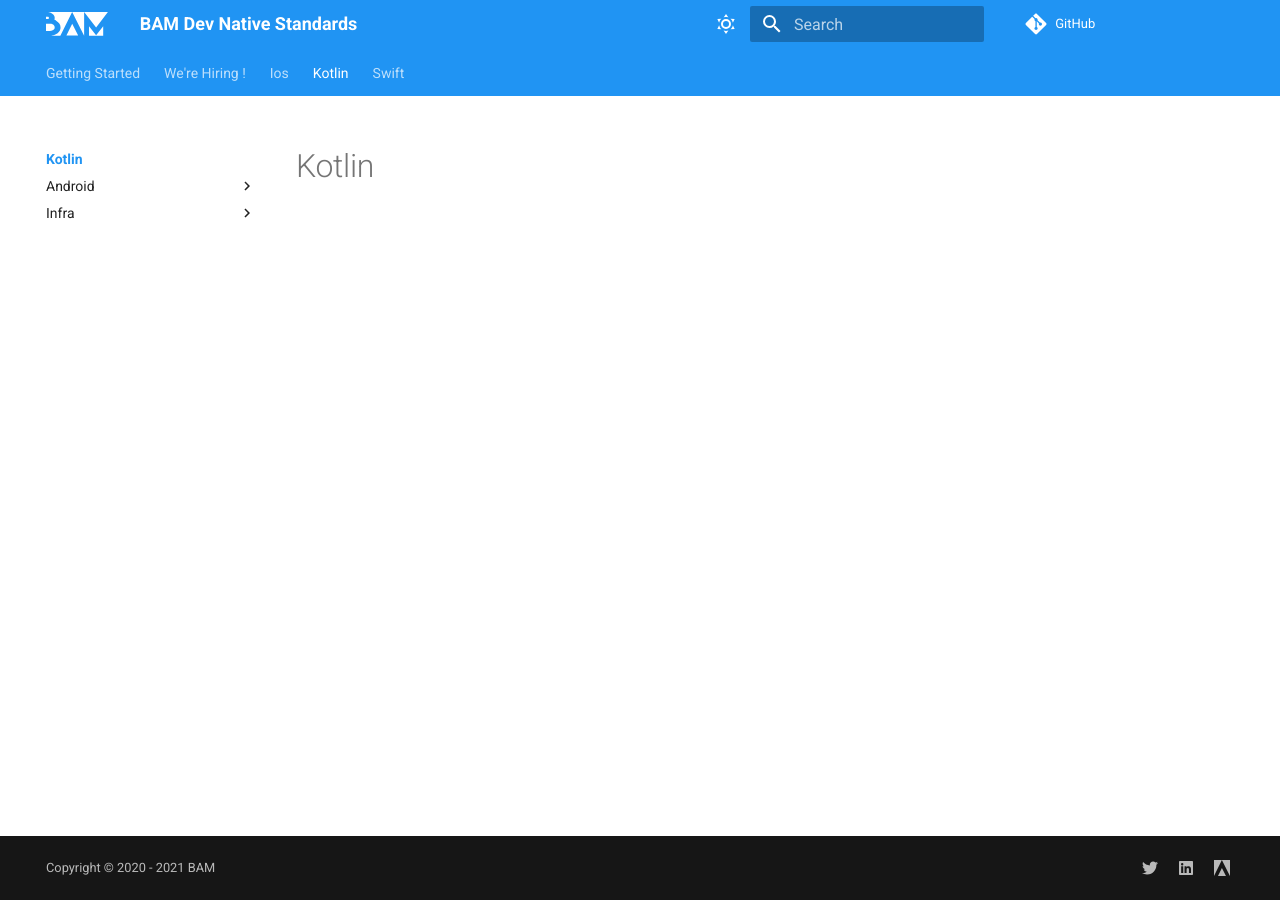
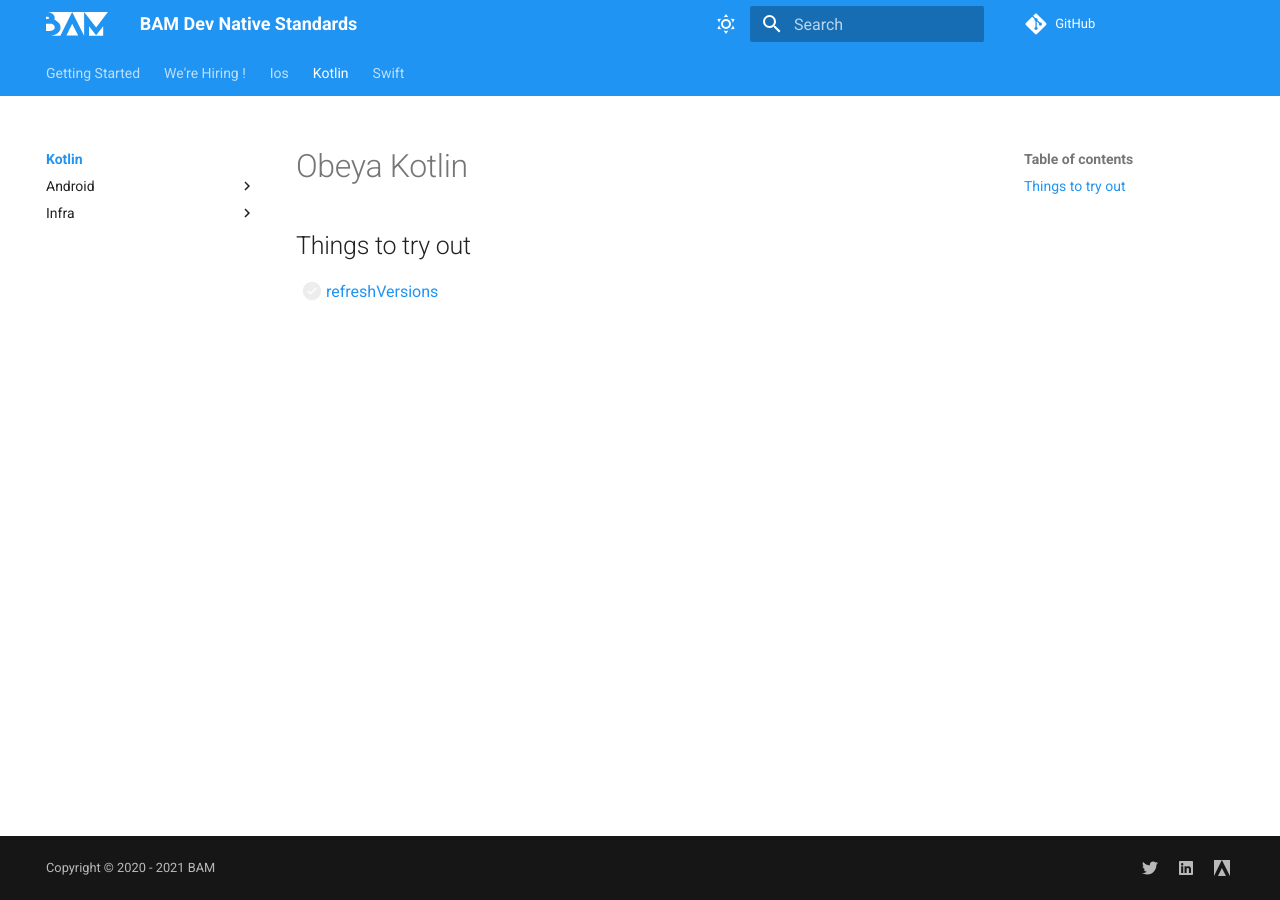
Before and after one commit to bamlab/bam-dev-native-standards, an MkDocs documentation site: the page built from docs/kotlin/index.md, in a window 1280 px wide. Built offline with MkDocs 1.6.1 and Material for MkDocs 9.7.7, drawn with Linux system fonts in a browser that asks for light colours; comment, search, counter and statistics services are not loaded.

Commit message:
docs: add backlog of things to try out

```diff
--- a/docs/kotlin/index.md
+++ b/docs/kotlin/index.md
@@ -1 +1,5 @@
-# Kotlin
+# Obeya Kotlin
+
+## Things to try out
+
+- [ ] [refreshVersions](/kotlin/build/gradle/#other-approach-to-try-out-refreshversions)
```
